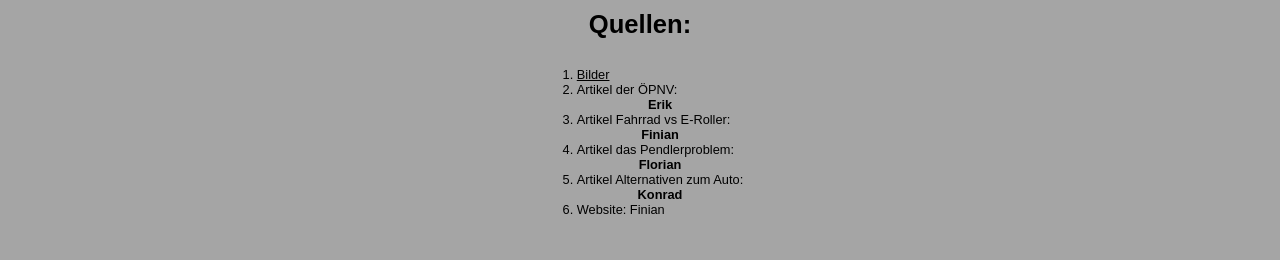
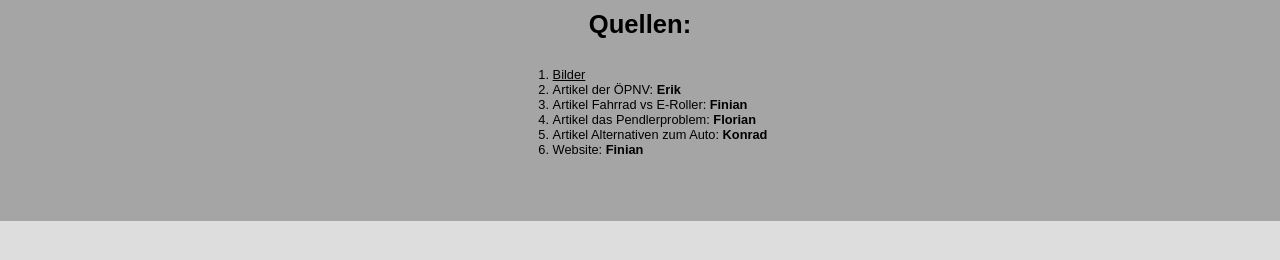
Before and after one commit to lynxfoxeagle/Zeitungs_Website, a plain HTML site: page index.html in a window 1280 px wide. Shown: the part 876-1136 px from the top of the page. After the commit the page ends 1097 px from the top, so only its background shows below. Drawn offline with Linux system fonts and the light colour scheme.

Commit message:
b nnicht mehr flex und bold beendet

```diff
--- a/index.html
+++ b/index.html
@@ -37,7 +37,7 @@
             <li>Artikel Fahrrad vs E-Roller: <b>Finian</b></li>
             <li>Artikel das Pendlerproblem: <b>Florian</b></li>
             <li>Artikel Alternativen zum Auto: <b>Konrad</b></li>
-            <li>Website: Finian</li>
+            <li>Website: <b>Finian</b></li>
           </ol>
         </div>
     </div>
--- a/style_startseite.css
+++ b/style_startseite.css
@@ -19,12 +19,7 @@ p {
   align-items: center;
   justify-content: center;
 }
-b {
-  display: flex;
-  margin: 0;
-  align-items: center;
-  justify-content: center;
-}
+
 .container {
   display: flex;
   flex-direction: column;
```
